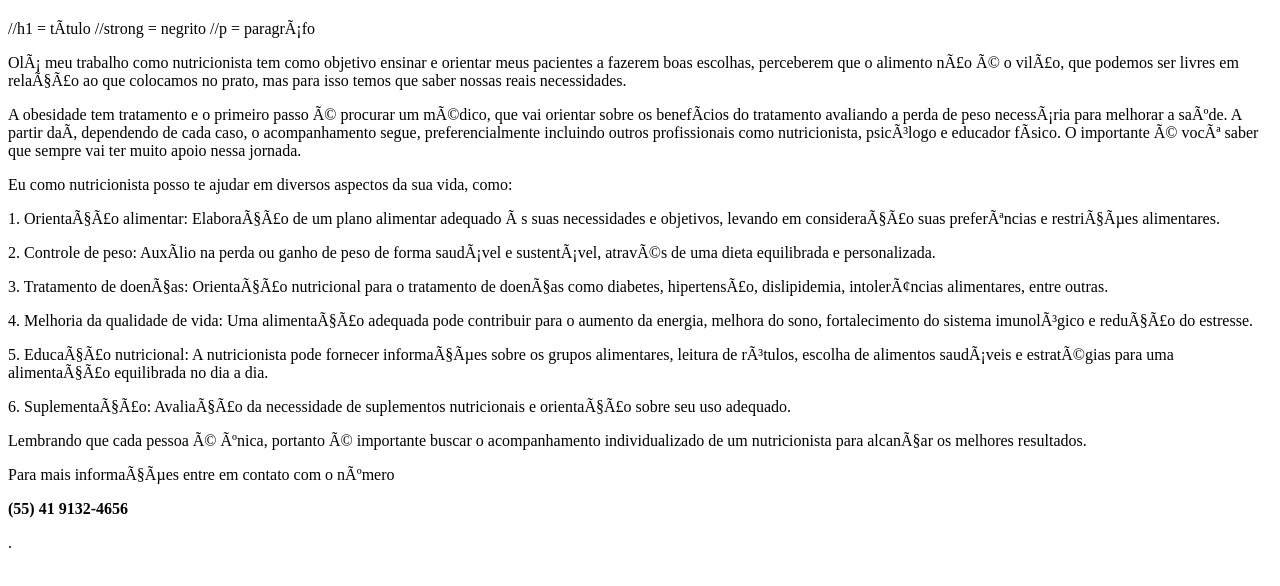
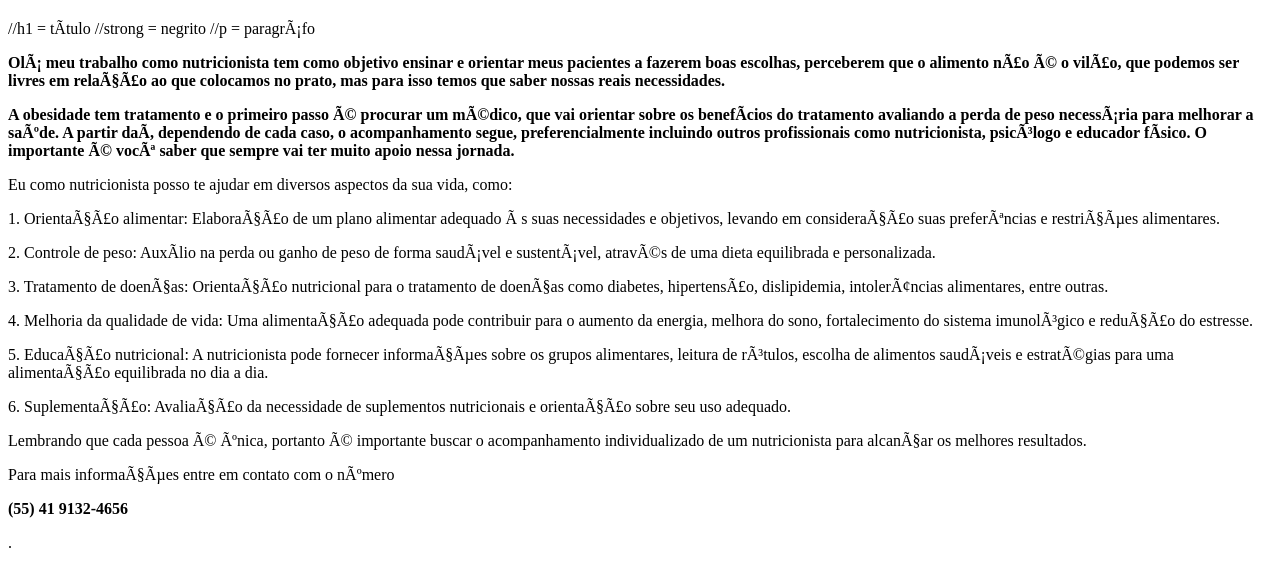
Before and after one commit to natyCGS/web-2023, a plain HTML site: page index.html in a window 1280 px wide. Shown: the part 86-672 px from the top of the page. Drawn offline with Linux system fonts and the light colour scheme.

Commit message:
Update index.html

```diff
--- a/index.html
+++ b/index.html
@@ -10,12 +10,12 @@
 //strong = negrito
 //p = paragráfo
 
-<p><strng> Olá meu trabalho como nutricionista tem como objetivo ensinar e orientar meus pacientes a fazerem boas escolhas, perceberem que o alimento não é o vilão,
- que podemos ser livres em relação ao que colocamos no prato, mas para isso temos que saber nossas reais necessidades.</strng></p>
+<p><strong> Olá meu trabalho como nutricionista tem como objetivo ensinar e orientar meus pacientes a fazerem boas escolhas, perceberem que o alimento não é o vilão,
+ que podemos ser livres em relação ao que colocamos no prato, mas para isso temos que saber nossas reais necessidades.</strong></p>
 
-<p><strng>A obesidade tem tratamento e o primeiro passo é procurar um médico, que vai orientar sobre os benefícios do tratamento avaliando a perda de peso necessária
+<p><strong>A obesidade tem tratamento e o primeiro passo é procurar um médico, que vai orientar sobre os benefícios do tratamento avaliando a perda de peso necessária
  para melhorar a saúde. A partir daí, dependendo de cada caso, o acompanhamento segue, preferencialmente incluindo outros profissionais como nutricionista, psicólogo
- e educador físico. O importante é você saber que sempre vai ter muito apoio nessa jornada.</strng></p>
+ e educador físico. O importante é você saber que sempre vai ter muito apoio nessa jornada.</strong></p>
 
 <p>Eu como nutricionista posso te ajudar em diversos aspectos da sua vida, como:</p>
 
```
